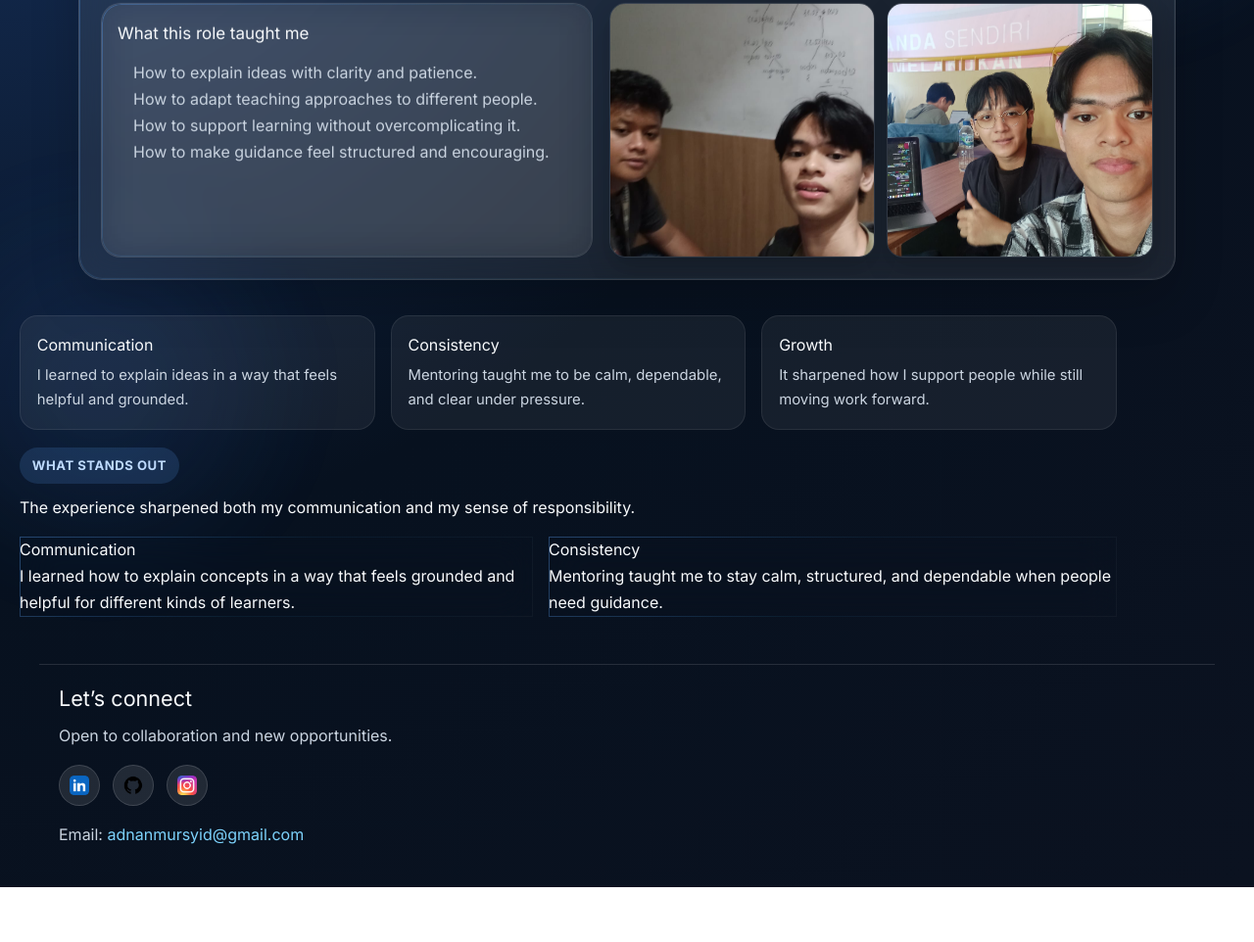
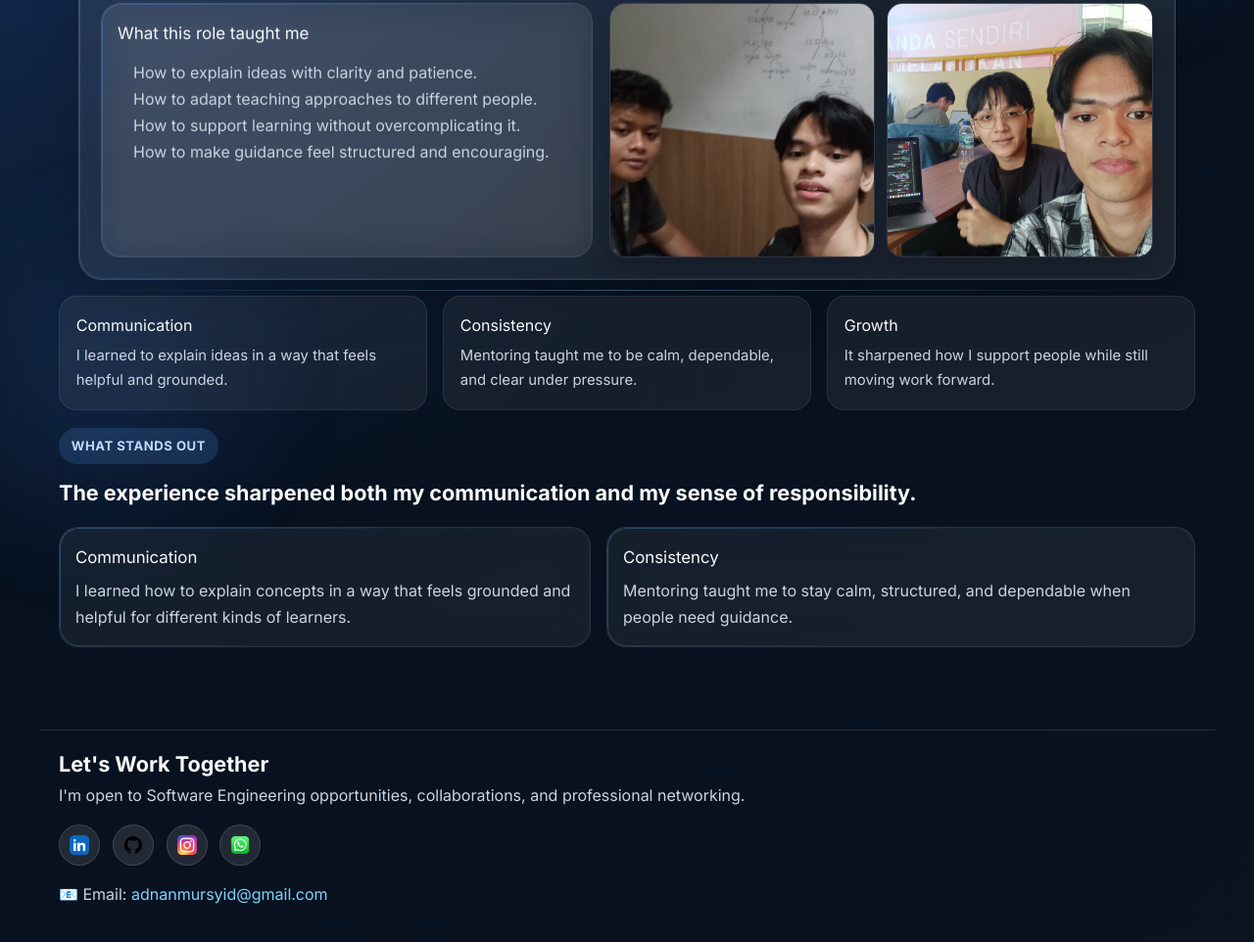
Before and after one commit to Coder2026/Portofolio, a website: page public/experiences.html in a window 1280 px wide. Shown: the part 336-1298 px from the top of the page at 98% size. Before the commit the page ends 1242 px from the top, so only its background shows below. Drawn offline with Linux system fonts and the light colour scheme.

Commit message:
update footer terbaru

```diff
--- a/public/experiences.html
+++ b/public/experiences.html
@@ -33,6 +33,61 @@
             z-index: 50;
             padding: 1rem 1.25rem;
             transition: all 0.25s ease;
+        }
+        .section {
+    max-width: 1200px;
+    margin: 0 auto;
+    padding: 0 1.25rem 2.25rem;
+    position: relative;
+        }
+
+        .section::before {
+            content: "";
+            position: absolute;
+            inset: -0.4rem 1.25rem auto;
+            height: 1px;
+            background: linear-gradient(
+                90deg,
+                transparent,
+                rgba(125,211,252,.35),
+                transparent
+            );
+        }
+
+        .section-title {
+            font-size: 1.35rem;
+            font-weight: 700;
+            margin: 0;
+        }
+
+        .section-copy {
+            color: var(--muted);
+            margin: 0;
+        }
+
+        .info-card {
+            padding: 1rem;
+            border-radius: 20px;
+            background: rgba(255,255,255,.06);
+            border: 1px solid rgba(255,255,255,.09);
+        }
+
+        .info-card h3 {
+            margin: 0 0 .4rem;
+            font-size: 1.05rem;
+        }
+
+        .info-card p {
+            margin: 0;
+            color: var(--muted);
+        }
+
+        .page-intro{
+            margin-bottom:1rem;
+        }
+
+        .page-intro .eyebrow{
+            margin-bottom:.7rem;
         }
         .fixed-nav {
             background: rgba(7,17,31,0.8);
@@ -115,7 +170,7 @@
             </div>
         </div>
 
-        <section class="section" style="max-width: 1120px; padding: 1.25rem 0 0;">
+        <section class="section">
             <div class="highlight-strip">
                 <div class="highlight-card">
                     <h3>Communication</h3>
@@ -147,18 +202,54 @@
         </section>
     </main>
 
-    <footer>
-        <div class="container">
-            <h2 style="font-size: 1.35rem; margin: 0 0 0.4rem;">Let’s connect</h2>
-            <p style="color: #cbd5e1; margin: 0;">Open to collaboration and new opportunities.</p>
-            <div class="social-links">
-                <a href="https://www.linkedin.com/in/adnan-mursyid" target="_blank" class="social-link" aria-label="LinkedIn"><img src="./image/linkedin.png" alt="LinkedIn"></a>
-                <a href="https://github.com/Coder2026" target="_blank" class="social-link" aria-label="GitHub"><img src="./image/github.png" alt="GitHub"></a>
-                <a href="https://www.instagram.com/adnanmrsyid" target="_blank" class="social-link" aria-label="Instagram"><img src="./image/ig.png" alt="Instagram"></a>
-            </div>
-            <p style="margin-top: 1rem; color: #cbd5e1;">Email: <a href="mailto:adnanmursyid@gmail.com" style="color: #7dd3fc;">adnanmursyid@gmail.com</a></p>
+     <footer id="contact">
+    <div class="container">
+        <h2 class="section-title">Let's Work Together</h2>
+
+        <p class="section-copy">
+            I'm open to Software Engineering opportunities,
+            collaborations, and professional networking.
+        </p>
+
+        <div class="social-links">
+            <a href="https://www.linkedin.com/in/adnan-mursyid"
+               target="_blank"
+               class="social-link"
+               aria-label="LinkedIn">
+                <img src="./image/linkedin.png" alt="LinkedIn">
+            </a>
+
+            <a href="https://github.com/Coder2026"
+               target="_blank"
+               class="social-link"
+               aria-label="GitHub">
+                <img src="./image/github.png" alt="GitHub">
+            </a>
+
+            <a href="https://www.instagram.com/adnanmrsyid"
+               target="_blank"
+               class="social-link"
+               aria-label="Instagram">
+                <img src="./image/ig.png" alt="Instagram">
+            </a>
+
+            <a href="https://wa.me/6282217135529"
+               target="_blank"
+               class="social-link"
+               aria-label="WhatsApp">
+                <img src="./image/whatsapp.png" alt="WhatsApp">
+            </a>
         </div>
-    </footer>
+
+        <p style="margin-top:1rem;color:#cbd5e1;">
+            📧 Email:
+            <a href="mailto:adnanmursyid@gmail.com"
+               style="color:#7dd3fc;">
+                adnanmursyid@gmail.com
+            </a>
+        </p>
+    </div>
+</footer>
 
     <script src="./js/script.js"></script>
 </body>
```
Also changed, not shown: public/portofolio.html (+47 -11 lines).
